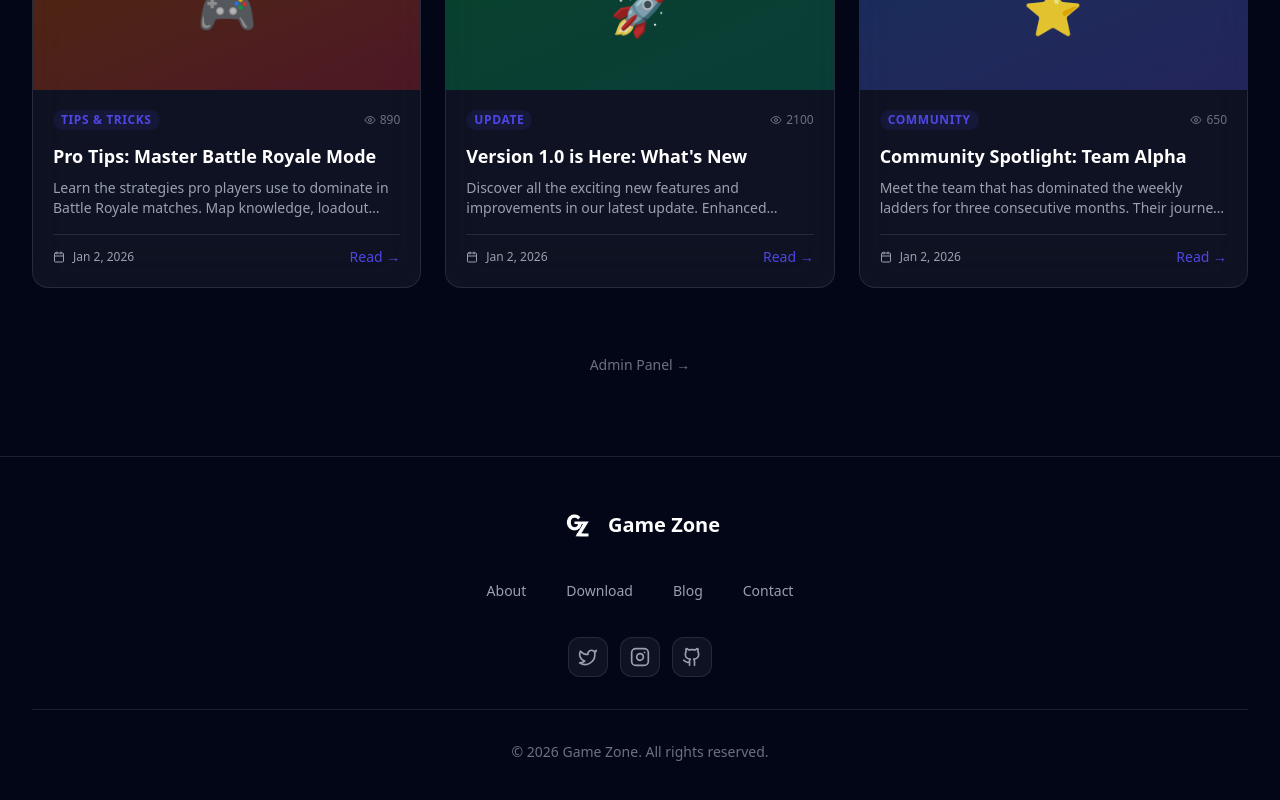
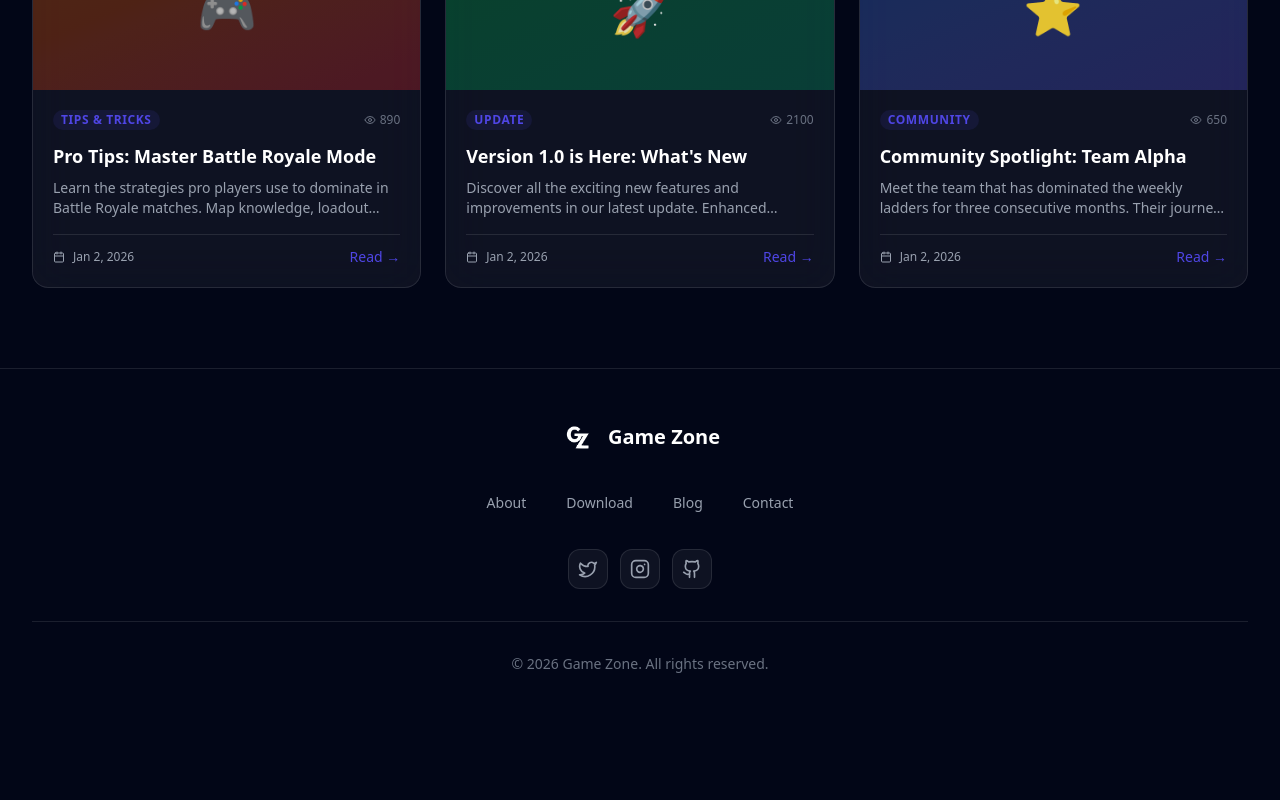
Before and after one commit to jibonhossen/web-game-zone, a Next.js app: page /blog in a window 1280 px wide. Shown: the part 1098-1898 px from the top of the page. After the commit the page ends 1820 px from the top, so only its background shows below. Built offline with nearby package versions, Linux system fonts and the light colour scheme; no server answers.

Commit message:
feat: remove admin panel link from blog page

```diff
--- a/src/app/blog/page.tsx
+++ b/src/app/blog/page.tsx
@@ -346,20 +346,6 @@ export default function Blog() {
                     </motion.div>
                 )}
 
-                {/* Admin Link */}
-                <motion.div
-                    initial={{ opacity: 0 }}
-                    animate={{ opacity: 1 }}
-                    transition={{ delay: 0.5 }}
-                    className="mt-16 text-center"
-                >
-                    <Link
-                        href="/blog/admin"
-                        className="text-gray-500 hover:text-primary transition-colors text-sm"
-                    >
-                        Admin Panel →
-                    </Link>
-                </motion.div>
             </div>
         </div>
     );
```
